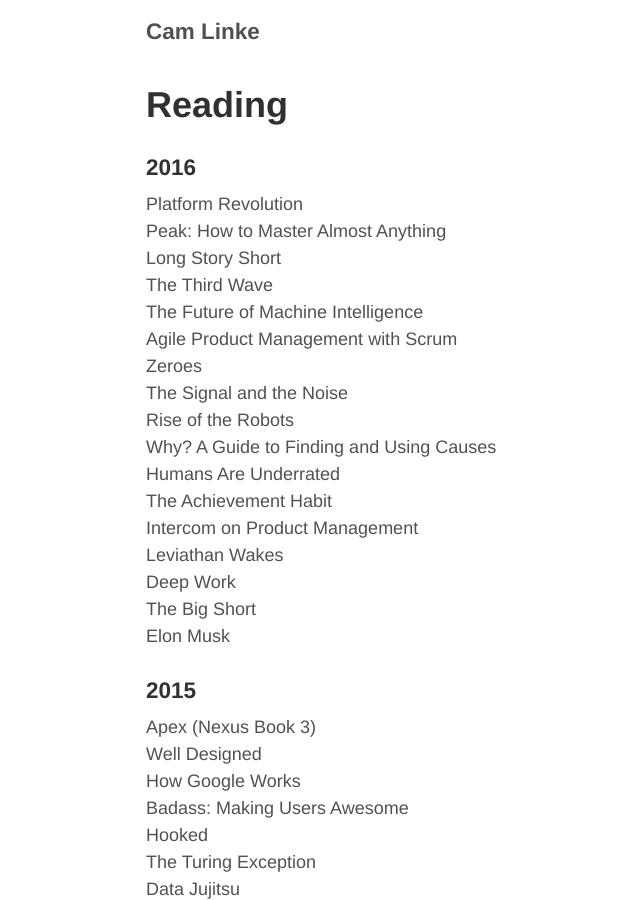
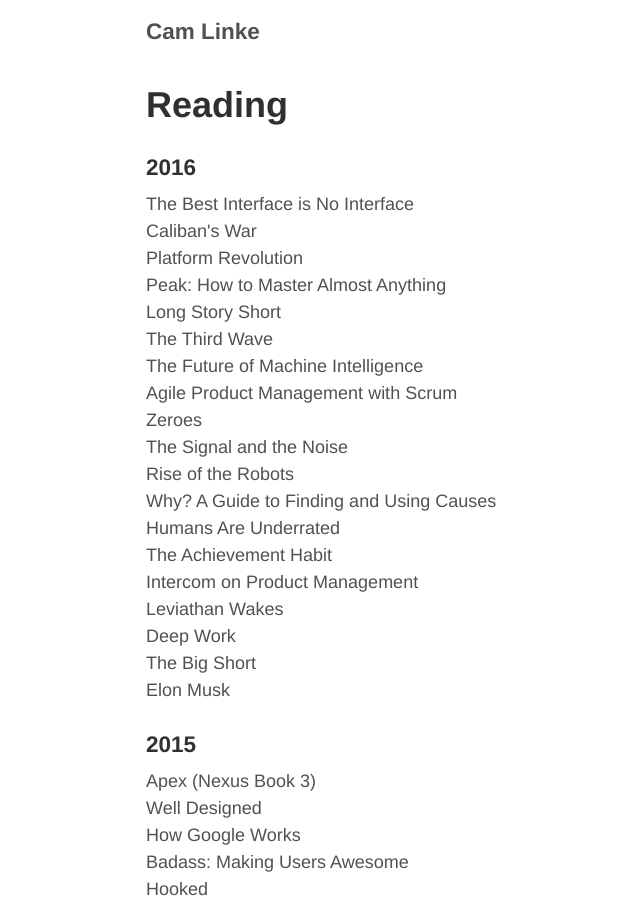
Before and after one commit to camlinke/camlinke.github.io, a Jekyll site: the page built from reading.md, in a window 1280 px wide and 900 px high. Shown: the whole window, without its empty margins (179-819 px from the left). Built offline with Jekyll 4.4.1, drawn with Linux system fonts in a browser that asks for light colours; nearby versions of some CDN libraries.

Commit message:
updated reading

```diff
--- a/reading.md
+++ b/reading.md
@@ -5,6 +5,8 @@
 
 <h3>2016</h3>
 <ul class="frontpage-list">
+    <li>The Best Interface is No Interface</li>
+    <li>Caliban's War</li>
     <li>Platform Revolution</li>
     <li>Peak: How to Master Almost Anything</li>
     <li>Long Story Short</li>
```
